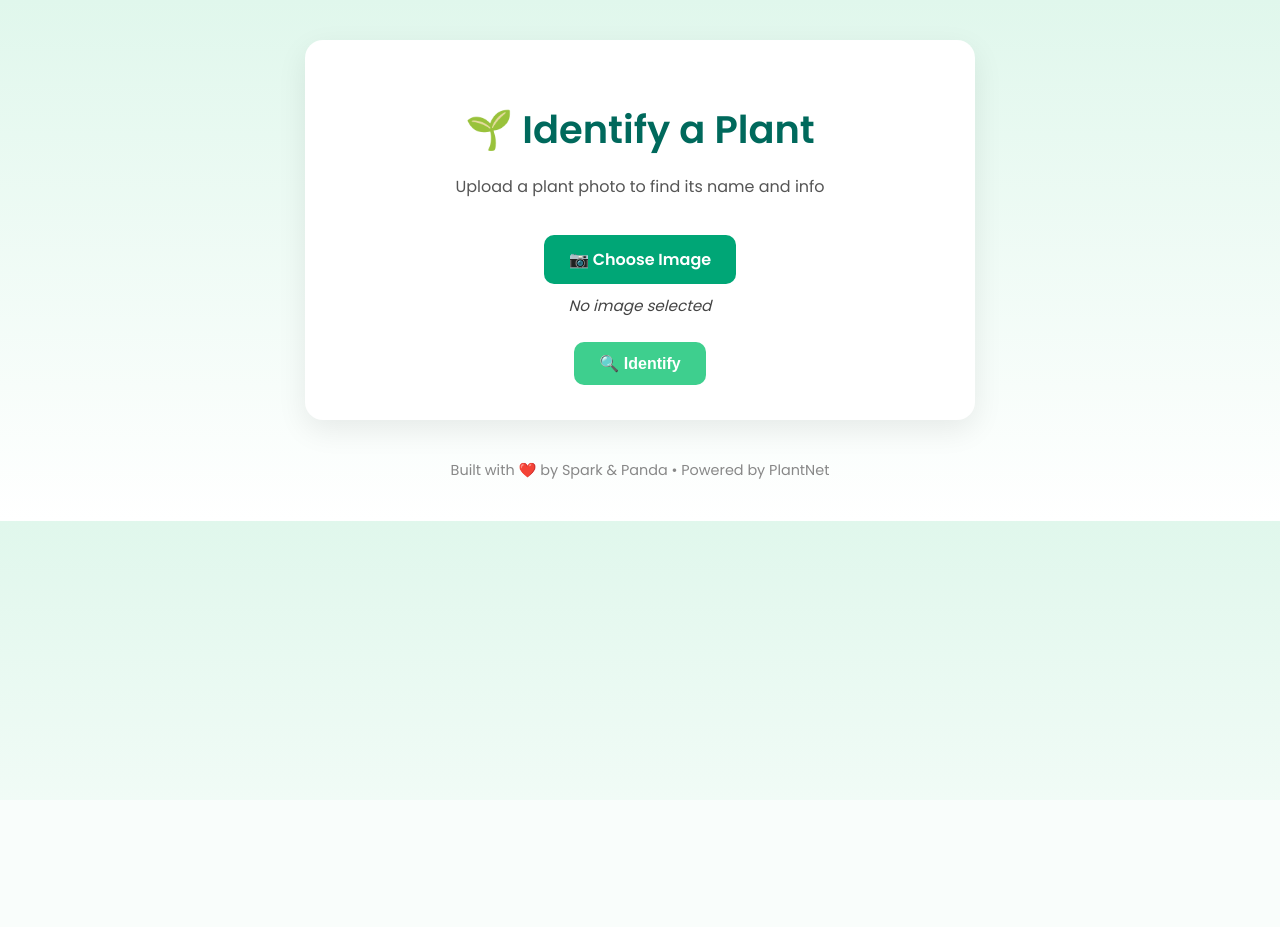
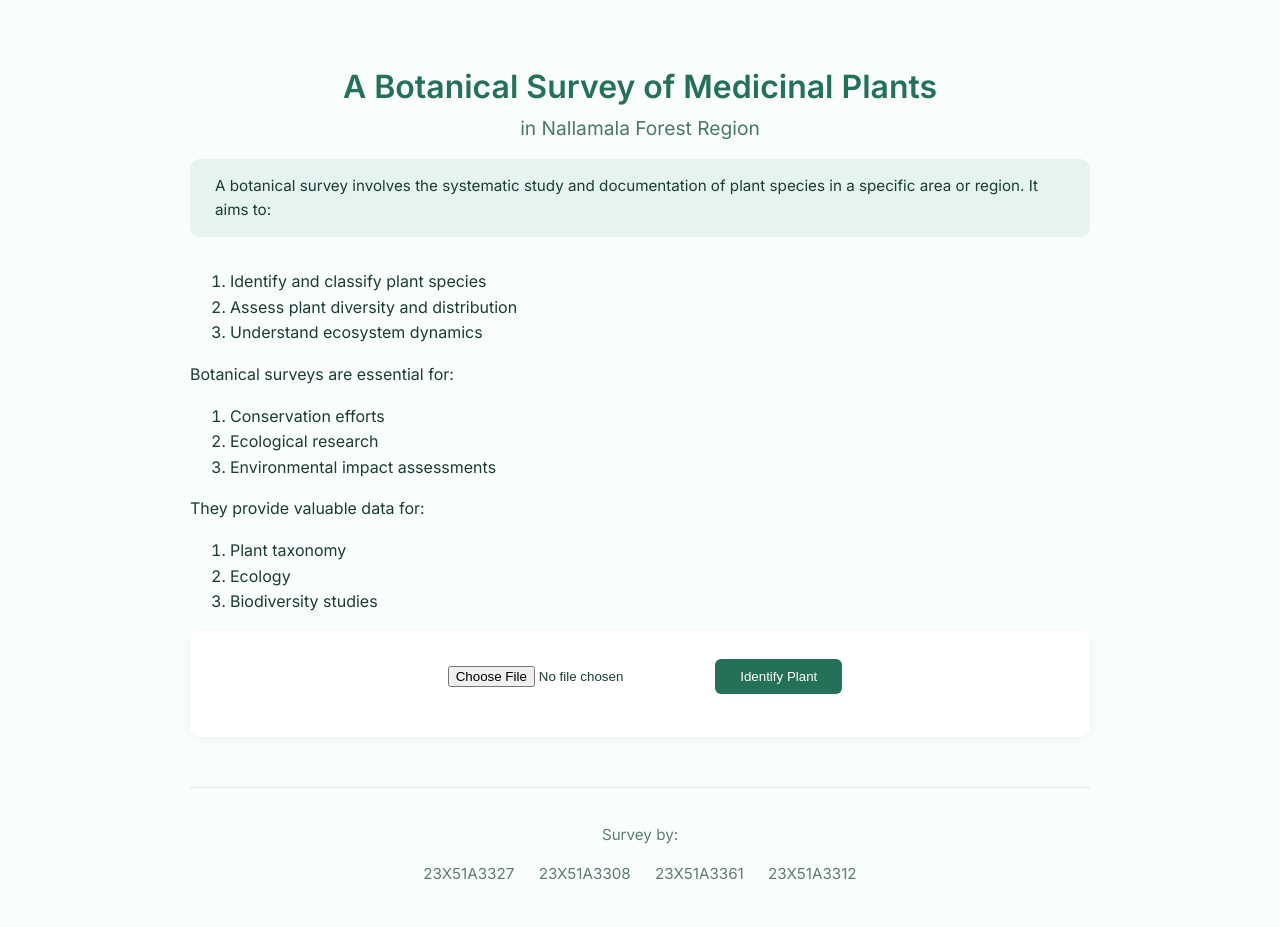
Before and after one commit to Sivaprasad-venky/plant_identifier, a Flask app: page / in a window 1280 px wide. Before the commit the page ends 738 px from the top, so only its background shows below. Run offline with Flask 3, Linux system fonts and the light colour scheme.

Commit message:
Initial commit

```diff
--- /dev/null
+++ b/static/style.css
@@ -0,0 +1,125 @@
+/* static/style.css — Clean Botanical Theme Inspired by bloom-id-explorer */
+
+body {
+    margin: 0;
+    font-family: 'Inter', sans-serif;
+    background-color: #f9fefc;
+    color: #1a3c34;
+    line-height: 1.6;
+}
+
+.container {
+    max-width: 900px;
+    margin: 0 auto;
+    padding: 40px 20px;
+}
+
+header h1 {
+    font-size: 2rem;
+    font-weight: 600;
+    color: #247158;
+    margin-bottom: 0.5rem;
+    text-align: center;
+}
+
+header h1 span {
+    font-weight: 400;
+    font-size: 1.2rem;
+    display: block;
+    color: #4a786b;
+}
+
+.intro {
+    background-color: #e6f4ef;
+    border-radius: 10px;
+    padding: 15px 25px;
+    margin-bottom: 2rem;
+    font-size: 0.95rem;
+}
+
+.upload-box {
+    text-align: center;
+    background-color: #ffffff;
+    border-radius: 10px;
+    padding: 25px;
+    box-shadow: 0 2px 8px rgba(0, 0, 0, 0.05);
+}
+
+.upload-box input[type="file"] {
+    padding: 10px;
+    margin-bottom: 15px;
+}
+
+.upload-box button {
+    padding: 10px 25px;
+    background-color: #247158;
+    color: #fff;
+    border: none;
+    border-radius: 6px;
+    font-weight: 500;
+    cursor: pointer;
+}
+
+.upload-box button:hover {
+    background-color: #1a5c45;
+}
+
+.preview {
+    margin-top: 20px;
+}
+
+.preview img {
+    max-width: 200px;
+    border-radius: 8px;
+    display: block;
+    margin: 10px auto;
+}
+
+.results {
+    margin-top: 30px;
+    background-color: #f0f9f6;
+    border-left: 4px solid #247158;
+    padding: 15px 25px;
+    border-radius: 8px;
+    text-align: left;
+}
+
+.results h3 {
+    color: #247158;
+    font-size: 1.1rem;
+    margin-bottom: 10px;
+}
+
+.related-images {
+    display: flex;
+    gap: 10px;
+    flex-wrap: wrap;
+    justify-content: center;
+    margin-top: 15px;
+}
+
+.related-images img {
+    max-width: 100px;
+    border-radius: 6px;
+    box-shadow: 0 0 4px rgba(0, 0, 0, 0.1);
+}
+
+footer {
+    margin-top: 50px;
+    text-align: center;
+    font-size: 0.95rem;
+    color: #5f7c73;
+    border-top: 1px solid #d7ebe4;
+    padding-top: 20px;
+}
+
+footer ul {
+    list-style: none;
+    padding: 0;
+    margin: 10px 0 0 0;
+}
+
+footer li {
+    display: inline-block;
+    margin: 0 10px;
+}
--- a/templates/index.html
+++ b/templates/index.html
@@ -1,200 +1,77 @@
+<!-- index.html (Updated UI based on bloom-id-explorer theme) -->
 <!DOCTYPE html>
 <html lang="en">
 <head>
     <meta charset="UTF-8">
-  <title>🌿 Plant Identifier</title>
-  <link href="https://fonts.googleapis.com/css2?family=Poppins:wght@400;600&display=swap" rel="stylesheet">
-  <style>
-    body {
-      margin: 0;
-      font-family: 'Poppins', sans-serif;
-      background: linear-gradient(to bottom, #e0f7ec, #ffffff);
-      color: #2e3d49;
-      display: flex;
-      flex-direction: column;
-      align-items: center;
-      padding: 40px 20px;
-    }
-
-    .card {
-      background-color: #ffffff;
-      border-radius: 18px;
-      box-shadow: 0 10px 30px rgba(0,0,0,0.08);
-      padding: 35px;
-      max-width: 600px;
-      width: 100%;
-      text-align: center;
-    }
-
-    h1 {
-      font-size: 2.4rem;
-      color: #00695c;
-      margin-bottom: 5px;
-    }
-
-    p {
-      font-size: 1rem;
-      color: #555;
-    }
-
-    input[type="file"] {
-      display: none;
-    }
-
-    label.upload-btn {
-      display: inline-block;
-      padding: 12px 25px;
-      background-color: #00a676;
-      color: white;
-      font-weight: bold;
-      border-radius: 10px;
-      cursor: pointer;
-      transition: background-color 0.3s ease;
-      margin: 20px 0 10px;
-    }
-
-    label.upload-btn.selected {
-      background-color: #3381c9;
-    }
-
-    .file-name {
-      font-size: 0.95rem;
-      font-style: italic;
-      margin-bottom: 10px;
-      color: #444;
-    }
-
-    button {
-      padding: 12px 25px;
-      background-color: #3ecf8e;
-      color: white;
-      border: none;
-      border-radius: 10px;
-      font-weight: bold;
-      cursor: pointer;
-      font-size: 1rem;
-      margin-top: 10px;
-    }
-
-    button:hover {
-      background-color: #2fb97f;
-    }
-
-    .preview-container {
-      display: flex;
-      justify-content: center;
-      margin-top: 15px;
-    }
-
-    img#preview {
-      max-width: 220px;
-      border-radius: 12px;
-      box-shadow: 0 4px 12px rgba(0,0,0,0.1);
-      display: none;
-    }
-
-    .result-box {
-      margin-top: 30px;
-      padding: 20px;
-      background: #f1fff4;
-      border-left: 6px solid #4caf50;
-      border-radius: 12px;
-      text-align: left;
-    }
-
-    .result-box h3 {
-      margin-top: 0;
-    }
-
-    .plant-images {
-      margin-top: 15px;
-      display: flex;
-      flex-wrap: wrap;
-      gap: 12px;
-      justify-content: center;
-    }
-
-    .plant-images img {
-      width: 100px;
-      border-radius: 8px;
-      box-shadow: 0 1px 6px rgba(0,0,0,0.08);
-    }
-
-    footer {
-      margin-top: 40px;
-      font-size: 0.9rem;
-      color: #888;
-    }
-  </style>
+    <meta name="viewport" content="width=device-width, initial-scale=1.0">
+    <title>A Botanical Survey of Medicinal Plants in Nallamala Forest Region</title>
+    <link rel="stylesheet" href="/static/style.css">
+    <link href="https://fonts.googleapis.com/css2?family=Inter:wght@400;600&display=swap" rel="stylesheet">
 </head>
 <body>
+    <div class="container">
+        <header>
+            <h1>A Botanical Survey of Medicinal Plants<br><span>in Nallamala Forest Region</span></h1>
+            <p class="intro">
+                A botanical survey involves the systematic study and documentation of plant species in a specific area or region. It aims to:
+                <ol>
+                    <li>Identify and classify plant species</li>
+                    <li>Assess plant diversity and distribution</li>
+                    <li>Understand ecosystem dynamics</li>
+                </ol>
+                Botanical surveys are essential for:
+                <ol>
+                    <li>Conservation efforts</li>
+                    <li>Ecological research</li>
+                    <li>Environmental impact assessments</li>
+                </ol>
+                They provide valuable data for:
+                <ol>
+                    <li>Plant taxonomy</li>
+                    <li>Ecology</li>
+                    <li>Biodiversity studies</li>
+                </ol>
+            </p>
+        </header>
 
-  <div class="card">
-    <h1>🌱 Identify a Plant</h1>
-    <p>Upload a plant photo to find its name and info</p>
-
+        <section class="upload-box">
             <form method="POST" enctype="multipart/form-data">
-      <label class="upload-btn" id="uploadLabel" for="fileInput">📷 Choose Image</label>
-      <input type="file" id="fileInput" name="image" accept="image/*" onchange="previewImage(this)" required>
-      <div class="file-name" id="fileName">No image selected</div>
-
-      <div class="preview-container">
-        <img id="preview" alt="Preview" {% if image_url %}src="{{ image_url }}" style="display:block"{% endif %}>
-      </div>
-
-      <button type="submit">🔍 Identify</button>
+                <input type="file" name="image" accept="image/*" required>
+                <button type="submit">Identify Plant</button>
             </form>
 
+            {% if filename %}
+                <div class="preview">
+                    <p>Image chosen:</p>
+                    <img src="{{ url_for('static', filename='uploads/' + filename) }}" alt="Uploaded Image">
+                </div>
+            {% endif %}
+
             {% if result %}
-    <div class="result-box">
-      <h3>🟢 Result:</h3>
+                <div class="results">
+                    <h3>Identification Result</h3>
+                    <p><strong>Common Name:</strong> {{ result.common_name }}</p>
                     <p><strong>Scientific Name:</strong> {{ result.scientific_name }}</p>
-      <p><strong>Common Names:</strong> {{ result.common_names }}</p>
-      <p><strong>Confidence:</strong> {{ result.confidence }}%</p>
-
-      {% if result.images %}
-      <div class="plant-images">
-        {% for img in result.images %}
-          <img src="{{ img }}" alt="Related image">
+                    {% if result.related_images %}
+                        <div class="related-images">
+                            {% for img in result.related_images %}
+                                <img src="{{ img }}" alt="Related Plant">
                             {% endfor %}
                         </div>
                     {% endif %}
                 </div>
-    {% elif error %}
-    <div class="result-box" style="border-left-color: red;">
-      <h3>❌ Error:</h3>
-      <p>{{ error }}</p>
+            {% endif %}
+        </section>
+
+        <footer>
+            <p>Survey by:</p>
+            <ul>
+                <li>23X51A3327</li>
+                <li>23X51A3308</li>
+                <li>23X51A3361</li>
+                <li>23X51A3312</li>
+            </ul>
+        </footer>
     </div>
-    {% endif %}
-  </div>
-
-  <footer>Built with ❤️ by Spark & Panda • Powered by PlantNet</footer>
-
-  <script>
-    function previewImage(input) {
-      const file = input.files[0];
-      const preview = document.getElementById('preview');
-      const fileName = document.getElementById('fileName');
-      const uploadLabel = document.getElementById('uploadLabel');
-
-      if (file) {
-        fileName.textContent = "✅ Image selected: " + file.name;
-        uploadLabel.classList.add("selected");
-
-        const reader = new FileReader();
-        reader.onload = function (e) {
-          preview.src = e.target.result;
-          preview.style.display = 'block';
-        };
-        reader.readAsDataURL(file);
-      } else {
-        preview.src = '';
-        preview.style.display = 'none';
-        fileName.textContent = "No image selected";
-        uploadLabel.classList.remove("selected");
-      }
-    }
-  </script>
-
 </body>
 </html>
```
Lines whose indentation alone changed are shown as unchanged.
